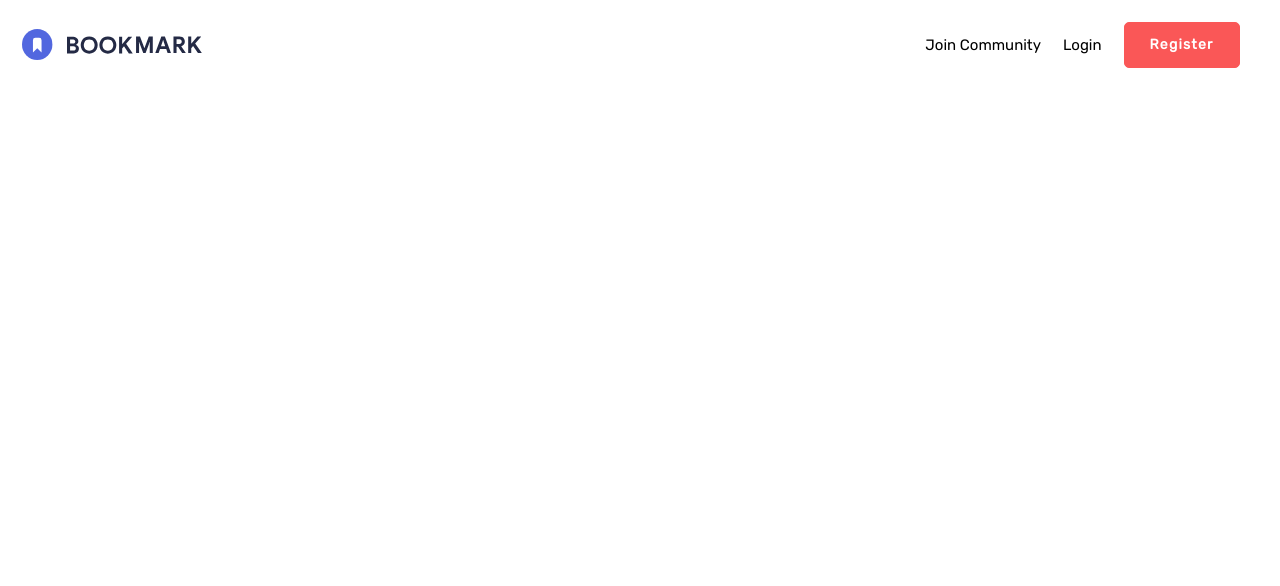
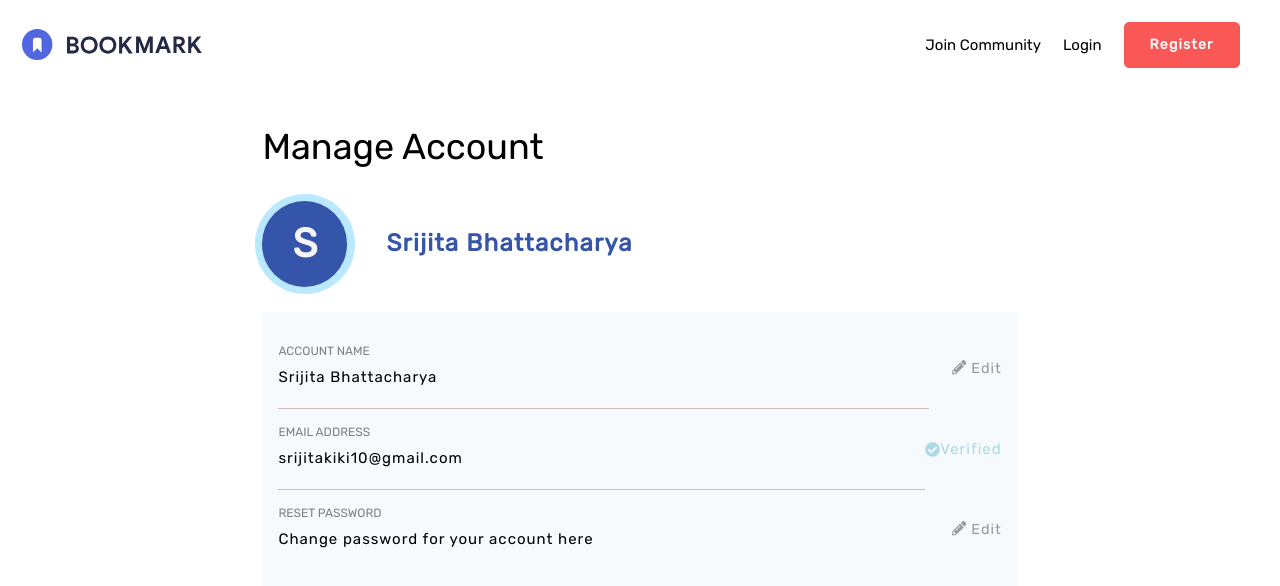
Before and after one commit to codingopsio/twentytwentyBackend, a React (Create React App) app in the folder client/: page /useraccount in a window 1280 px wide. Shown: the top 586 px of the page. Built offline with nearby package versions, Linux system fonts and the light colour scheme; the HTML template or start-up script is replaced by a standard one.

Commit message:
added user account styling

```diff
--- a/client/src/App.css
+++ b/client/src/App.css
@@ -28,7 +28,6 @@ body {
   min-height: 100vh;
 }
 
-
 a {
   text-decoration: none;
 }
@@ -48,7 +47,7 @@ input {
 
 /* Utility Classes */
 .container {
-	max-width: 1600px;
+  max-width: 1490px;
   margin: auto;
   overflow: hidden;
   padding: 1.4rem;
@@ -244,16 +243,16 @@ input {
   z-index: -1;
 }
 
-.faq-input:checked+.faq-tab-label {
+.faq-input:checked + .faq-tab-label {
   background: #1a252f;
 }
 
-.faq-input:checked+.faq-tab-label::after {
+.faq-input:checked + .faq-tab-label::after {
   -webkit-transform: rotate(90deg);
   transform: rotate(90deg);
 }
 
-.faq-input:checked~.faq-tab-content {
+.faq-input:checked ~ .faq-tab-content {
   max-height: 100vh;
   padding: 1em;
 }
--- a/client/src/App.js
+++ b/client/src/App.js
@@ -1,19 +1,20 @@
-import React, { Fragment, useEffect } from 'react';
-import { BrowserRouter as Router, Switch, Route } from 'react-router-dom';
-import Homepage from './pages/Homepage/Homepage';
-import SignIn from './components/SignIn/SignIn';
-import SignUp from './components/SignUp/SignUp';
-import Header from './components/Header/Header';
-import Dashboard from './pages/Dashboard/Dashboard';
-import AccountVerify from './components/AccountVerify/AccountVerify';
-import { getLoggedInUser } from './actions/auth';
-import CoursesList from './pages/CoursesList/CoursesList';
+import React, { Fragment, useEffect } from "react";
+import { BrowserRouter as Router, Switch, Route } from "react-router-dom";
+import Homepage from "./pages/Homepage/Homepage";
+import SignIn from "./components/SignIn/SignIn";
+import SignUp from "./components/SignUp/SignUp";
+import Header from "./components/Header/Header";
+import Dashboard from "./pages/Dashboard/Dashboard";
+import AccountVerify from "./components/AccountVerify/AccountVerify";
+import { getLoggedInUser } from "./actions/auth";
+import CoursesList from "./pages/CoursesList/CoursesList";
+import UserAccount from "./pages/UserAccount/UserAccount";
 
-import './App.css';
+import "./App.css";
 // Redux
-import { Provider } from 'react-redux';
-import store from './store';
-import PrivateRoute from './routes/PrivateRoute';
+import { Provider } from "react-redux";
+import store from "./store";
+import PrivateRoute from "./routes/PrivateRoute";
 
 const App = () => {
   useEffect(() => {
@@ -36,6 +37,7 @@ const App = () => {
             />
             <PrivateRoute exact path="/dashboard" component={Dashboard} />
             <PrivateRoute exact path="/courselist" component={CoursesList} />
+            <Route exact path="/useraccount" component={UserAccount} />
           </Switch>
         </Fragment>
       </Router>
--- /dev/null
+++ b/client/src/components/AccountForm/AccountForm.css
@@ -0,0 +1,77 @@
+.form-heading {
+  margin: 1.6rem 0;
+  color: hsl(0, 94%, 66%);
+  display: flex;
+  align-items: center;
+  font-size: 22px;
+}
+
+.form-heading .form-img {
+  margin-right: 1.2rem;
+  font-size: 40px;
+  font-weight: 700;
+  padding: 15px 30px;
+  border-radius: 100px;
+  background: #3555aa;
+  color: whitesmoke;
+  position: relative;
+}
+
+.form-heading .form-img::after {
+  content: "";
+  position: absolute;
+  padding: 50px 50px;
+  border-radius: 100px;
+  background-color: rgb(185, 232, 255);
+  top: 50%;
+  left: 50%;
+  transform: translate(-50%, -50%);
+  z-index: -1;
+}
+
+.form-heading .form-name {
+  color: #3555aa;
+  font-weight: 600;
+  margin-left: 20px;
+  font-size: 24px;
+  letter-spacing: 1.2px;
+}
+
+.form-box {
+  padding: 1rem;
+  background-color: rgb(247, 250, 252);
+  height: 100%;
+  width: 100%;
+  letter-spacing: 1px;
+}
+
+.form-box .form-box-row {
+  display: flex;
+  align-items: center;
+  justify-content: space-between;
+}
+
+.form-box .form-box-row > div:first-child {
+  margin-top: 15px;
+  padding-bottom: 20px;
+  border-bottom: 1px solid rgb(206, 189, 189);
+  width: 90%;
+}
+
+.form-box > div:last-child > div:first-child {
+  border: none;
+}
+.form-box-row > div > div:first-child {
+  color: grey;
+  margin-bottom: 7px;
+  text-transform: uppercase;
+  letter-spacing: 0;
+  font-size: 12px;
+}
+
+.form-box-row .verified {
+  color: lightblue;
+  display: flex;
+  align-items: center;
+  justify-content: space-between;
+}
--- /dev/null
+++ b/client/src/components/AccountForm/AccountForm.js
@@ -0,0 +1,52 @@
+import React from "react";
+import { Link } from "react-router-dom";
+import "./AccountForm.css";
+
+const AccountForm = () => {
+  return (
+    <>
+      <div className="form-heading">
+        <div className="form-img">S</div>
+        <div className="form-name">Srijita Bhattacharya</div>
+      </div>
+
+      <div className="form-box">
+        <div className="form-box-row">
+          <div>
+            <div className="account-name">Account Name</div>
+            <div className="name">Srijita Bhattacharya</div>
+          </div>
+          <div>
+            <Link to="#" className="btn-edit">
+              <i class="fas fa-pencil-alt"></i> Edit
+            </Link>
+          </div>
+        </div>
+
+        <div className="form-box-row">
+          <div>
+            <div className="account-name">Email Address</div>
+            <div className="name">srijitakiki10@gmail.com</div>
+          </div>
+          <div className="verified">
+            <i class="fas fa-check-circle"></i> Verified
+          </div>
+        </div>
+
+        <div className="form-box-row">
+          <div>
+            <div className="account-name">Reset password</div>
+            <div className="name">Change password for your account here</div>
+          </div>
+          <div>
+            <Link to="#" className="btn-edit">
+              <i class="fas fa-pencil-alt"></i> Edit
+            </Link>
+          </div>
+        </div>
+      </div>
+    </>
+  );
+};
+
+export default AccountForm;
--- /dev/null
+++ b/client/src/pages/UserAccount/UserAccount.css
@@ -0,0 +1,13 @@
+.account-container {
+  max-width: 800px;
+  margin: 0 auto;
+  overflow: hidden;
+  padding: 1.4rem;
+  height: 100%;
+}
+
+.account-heading {
+  font-size: 36px;
+  font-weight: 500;
+  margin: 1.8rem 0;
+}
--- /dev/null
+++ b/client/src/pages/UserAccount/UserAccount.js
@@ -0,0 +1,16 @@
+import React from "react";
+import AccountForm from "../../components/AccountForm/AccountForm";
+import "./UserAccount.css";
+
+const UserAccount = () => {
+  return (
+    <>
+      <div className="account-container">
+        <h1 className="account-heading">Manage Account</h1>
+        <AccountForm />
+      </div>
+    </>
+  );
+};
+
+export default UserAccount;
```
Also changed, not shown: client/src/store.js (+4 -4 lines), 1 other file (tests, documents, lock files or other folders). Lines whose indentation alone changed are shown as unchanged.
